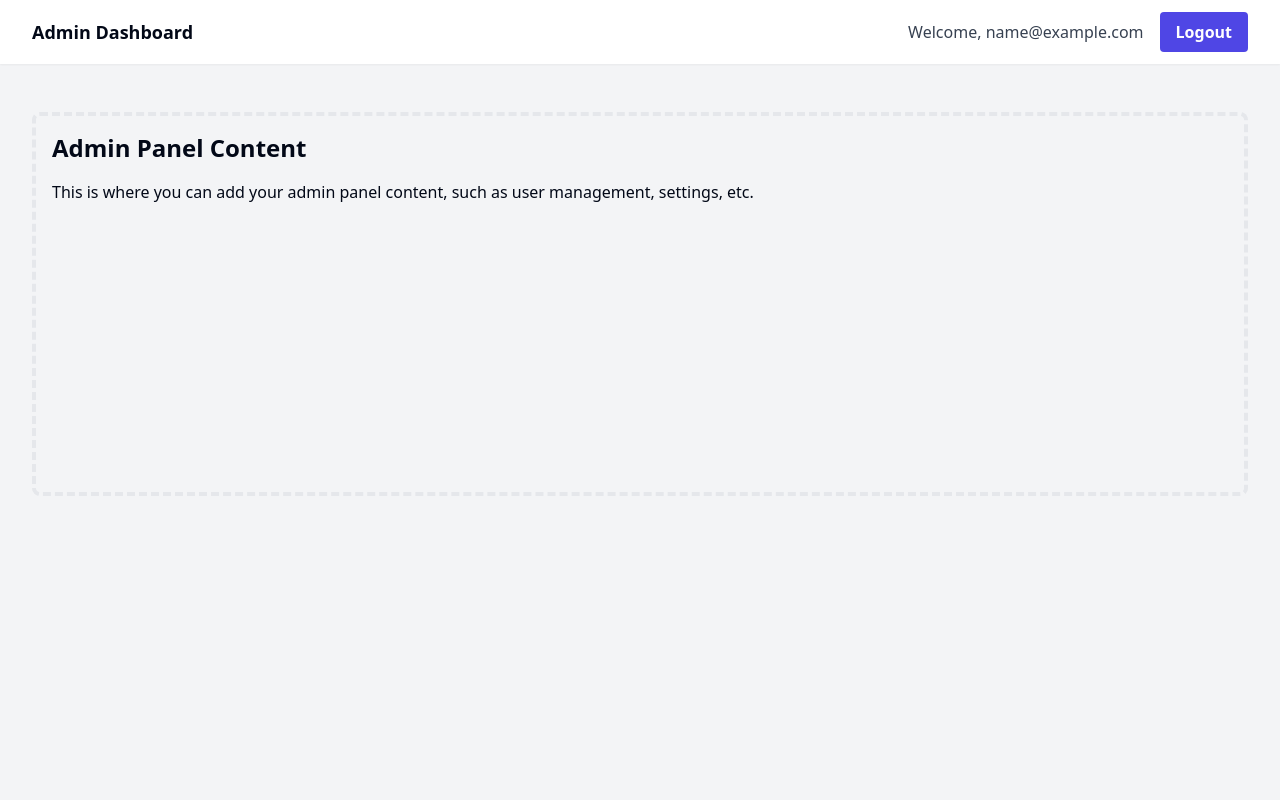
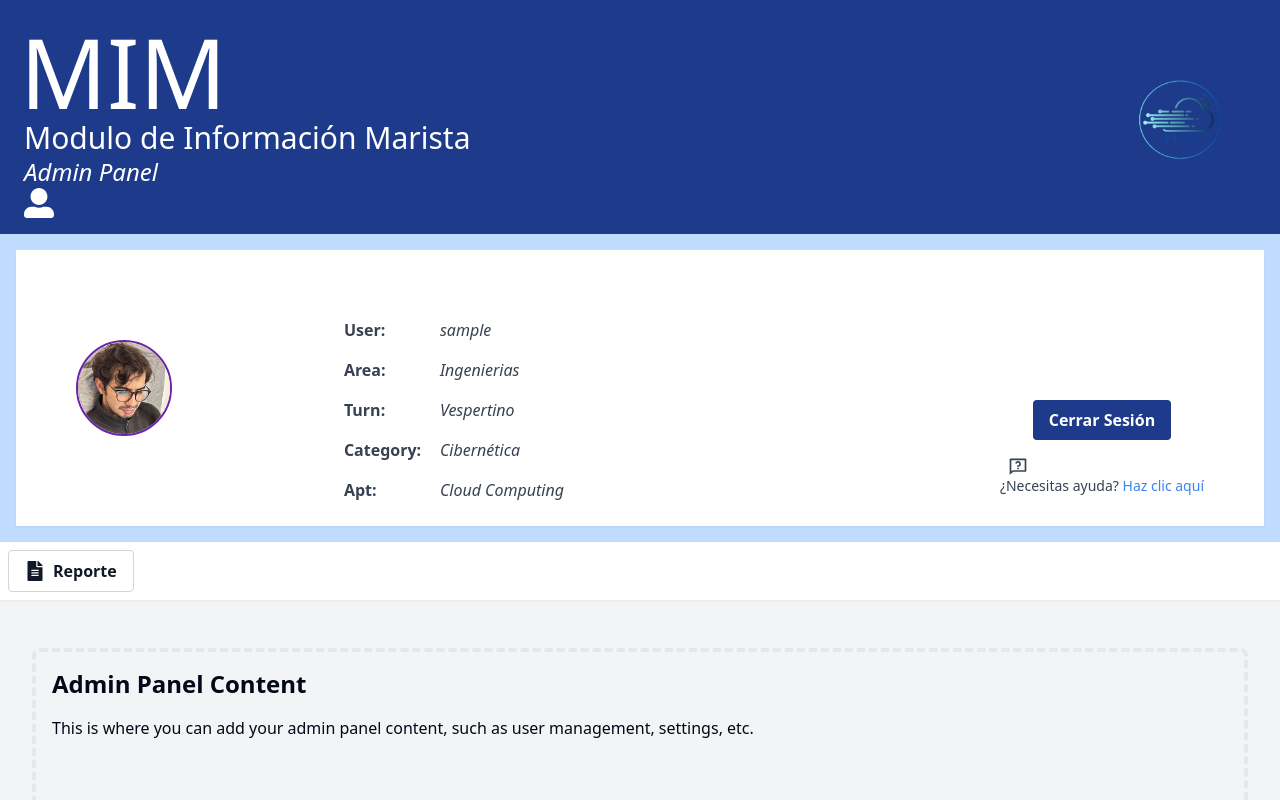
Before and after one commit to Cloud-Computing-MIM/fe-mim, a React (Vite) app: page /admin in a window 1280 px wide. Shown: the top 800 px of the page. Built offline with nearby package versions, Linux system fonts and the light colour scheme; sample sign-in values are in the browser's storage.

Commit message:
mlpAndres

```diff
--- a/src/MainPage.tsx
+++ b/src/MainPage.tsx
@@ -7,8 +7,8 @@
 
 const MainPage = () => {
   return (
-    <div className="min-h-screen bg-gray-100 m-1 ">
-      <header className="bg-blue-200 text-white w-full flex items-center justify-between">
+    <div className="min-h-screen bg-gray-100 ">
+      <header className="bg-blue-200 text-white w-full flex items-center justify-between p-5 border border-black" >
         <div className="flex flex-col">
           <h1 className="text-8xl font-thin mt-2">MIM </h1>
           <h2 className="text-3xl font-thin">Módulo de Información Marista</h2>
--- a/src/admin/Dashboard.tsx
+++ b/src/admin/Dashboard.tsx
@@ -1,6 +1,9 @@
 import React from 'react'
 import { useAuth } from './context/AuthContext'
 import { useNavigate } from 'react-router-dom'
+import { FaUserAlt } from 'react-icons/fa'
+import { RiQuestionnaireLine } from "react-icons/ri";
+import { FaFileAlt } from 'react-icons/fa';
 
 const AdminDashboard: React.FC = () => {
   const { user, logout } = useAuth()
@@ -13,24 +16,104 @@
 
   return (
     <div className="min-h-screen bg-gray-100">
-      <nav className="bg-white shadow-sm">
-        <div className="max-w-7xl mx-auto px-4 sm:px-6 lg:px-8">
-          <div className="flex justify-between h-16">
+            {/* Header */}
+            <header className="bg-blue-900 text-white w-full flex items-center justify-between p-4">
+          <div className="flex flex-col">
+            <h1 className="text-8xl font-thin mt-2 ml-1">MIM</h1>
+              <h2 className="text-3xl font-thin ml-2">Modulo de Información Marista</h2>
+              <h3 className="text-2xl font-thin italic ml-2">Admin Panel</h3>
+              <FaUserAlt className="text-white-600 text-3xl ml-2" />
+          </div>
+          <img src="/public/MIM_2.png" alt="Logo MIM" className="h-40" />
+          </header>
+          <header className="bg-blue-200 text-white  p-4">
+          <nav className="bg-white shadow-sm w-full p-6">
+  <div className="max-w-7xl mx-auto px-4 sm:px-6 lg:px-9">
+    <div className="flex justify-between items-center space-x-6">
+
+      {/* Primera parte: Foto de la persona */}
+      <div className="flex items-center">
+        <img
+          src="./public/Mikey.jpeg" // Sustituye con la URL de la foto de la persona
+          alt="Foto de Usuario"
+          className="w-24 h-24 rounded-full object-cover border-2 border-purple-800 mr-14"
+        />
+      </div>
+
+      {/* Segunda parte: Información del usuario */}
+      <div className="flex flex-col justify-center space-y-4 pr-80">
+  {/* Nombre del usuario */}
+  <span className="font-semibold text-xl">{user?.name || 'Nombre del Usuario'}</span>
+
+  {/* Información del usuario en formato de lista */}
+  <div className="flex flex-col space-y-4 ">
     <div className="flex">
-              <div className="flex-shrink-0 flex items-center">
-                <h1 className="text-lg font-semibold">Admin Dashboard</h1>
+      <span className="text-gray-700 font-bold w-24">User:</span>
+      <span className="text-gray-700 italic">{user?.username || 'Miguel A. Contreras M.'}</span>
+    </div>
+
+    <div className="flex">
+      <span className="text-gray-700 font-bold w-24">Area:</span>
+      <span className="text-gray-700 italic">{user?.area || 'Ingenierias'}</span>
+    </div>
+
+    <div className="flex">
+      <span className="text-gray-700 font-bold w-24">Turn:</span>
+      <span className="text-gray-700 italic">{user?.shift || 'Vespertino'}</span>
+    </div>
+
+    <div className="flex">
+      <span className="text-gray-700 font-bold w-24">Category:</span>
+      <span className="text-gray-700 italic">{user?.category || 'Cibernética'}</span>
+    </div>
+
+    <div className="flex">
+      <span className="text-gray-700 font-bold w-24">Apt:</span>
+      <span className="text-gray-700 italic">{user?.department || 'Cloud Computing'}</span>
     </div>
   </div>
-            <div className="flex items-center">
-              <span className="text-gray-700 mr-4">Welcome, {user?.email}</span>
+</div>
+
+
+      {/* Botón de Cerrar sesión */}
+      <div className="flex flex-col items-center mt-6">
+  {/* Botón de Cerrar sesión */}
   <button
-                onClick={handleLogout}
-                className="bg-indigo-600 hover:bg-indigo-700 text-white font-bold py-2 px-4 rounded focus:outline-none focus:shadow-outline"
+    onClick={handleLogout}  // Asegúrate de que handleLogout esté definido
+    className="bg-blue-900 hover:bg-purple-900 text-white font-bold py-2 px-4 rounded focus:outline-none focus:shadow-outline h-18 mt-24"
   >
-                Logout
+    Cerrar Sesión
   </button>
+  {/* Apartado de "¿Necesitas ayuda?" */}
+  <div className="mt-4">
+    <p className="text-gray-700 text-sm">
+    <RiQuestionnaireLine className="text-white-600 text-xl ml-2"/>
+      ¿Necesitas ayuda?{" "}
+      <a
+        href="https://www.google.com"
+        target="_blank"
+        rel="noopener noreferrer"
+        className="text-blue-500 hover:text-blue-700"
+      >
+        Haz clic aquí
+      </a>
+    </p>
   </div>
 </div>
+    </div>
+  </div>
+</nav>
+
+</header>
+{/*Apartado de reporte*/}
+<nav className="bg-white shadow-sm w-full p-2">
+  <div className="flex justify-start"> {/* Alinea el botón a la derecha */}
+    <button
+      className="bg-white border border-gray-300 hover:bg-gray-100 text-gray-900 font-bold py-2 px-4 rounded focus:outline-none focus:shadow-outline flex items-center space-x-2"
+    >
+      <FaFileAlt className="text-xl" /> {/* Ícono de reporte */}
+      <span>Reporte</span>
+    </button>
   </div>
 </nav>
 
@@ -46,4 +129,5 @@
   )
 }
 
-export default AdminDashboard
+
+export default AdminDashboard;
--- a/src/admin/Login.tsx
+++ b/src/admin/Login.tsx
@@ -42,14 +42,14 @@
             <div className="flex justify-center items-center space-x-2 mb-6">
               <FaUserAlt className="text-purple-600 text-3xl" />
               <h2 className="text-3xl font-thin text-gray-900 items-center">Sign in
-              <h3 className="text-sm font-semibold  text-gray-900">With your Instititucional E-mail </h3>
+              <h3 className="text-sm font-semibold  text-gray-900">With your Institutional E-mail </h3>
               </h2>
             </div>
 
             <form className="space-y-6" onSubmit={handleLogin}>
               <div className="rounded-md shadow-sm -space-y-px p-2" >
                 <div>
-                  <label htmlFor="email-address" className="sr-only">Email address</label>
+                  <label htmlFor="email-address" className="sr-only">E-mail address</label>
                   <input
                     id="email-address"
                     name="email"
@@ -57,7 +57,7 @@
                     autoComplete="email"
                     required
                     className="appearance-none rounded-none relative block w-full px-3 py-2 border border-gray-300 placeholder-gray-900 text-gray-900 rounded-t-md focus:outline-none focus:ring-indigo-500 focus:border-purple-500 focus:z-10 sm:text-sm"
-                    placeholder="Institucional Address"
+                    placeholder="Institutional Address"
                     value={email}
                     onChange={(e) => setEmail(e.target.value)}
                   />
```
Also changed, not shown: public/Mikey.jpeg (added). Lines whose indentation alone changed are shown as unchanged.
